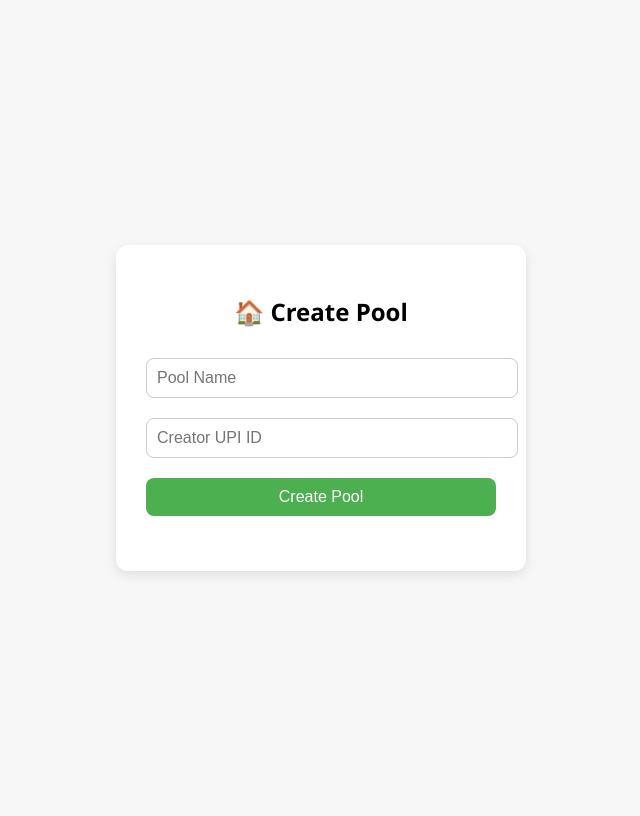
After one commit to Anjan-Kumar-Sahoo/FinSplit, a Django app: page /create-pool-form/ in a window 1280 px wide. The commit adds this page. Shown: the whole page, without its empty margins (319-959 px from the left). Run offline with Django 5.2, Linux system fonts and the light colour scheme.

Commit message:
Added : creating use , pool and adding pool members

```diff
--- /dev/null
+++ b/core/templates/core/create_pool.html
@@ -0,0 +1,63 @@
+<!DOCTYPE html>
+<html>
+<head>
+  <title>Create Pool</title>
+  <style>
+    body {
+      font-family: 'Segoe UI', sans-serif;
+      background-color: #f7f7f7;
+      display: flex;
+      justify-content: center;
+      align-items: center;
+      height: 100vh;
+    }
+    .form-container {
+      background-color: #ffffff;
+      padding: 30px;
+      border-radius: 12px;
+      box-shadow: 0 4px 12px rgba(0, 0, 0, 0.1);
+      width: 350px;
+      text-align: center;
+    }
+    h2 { margin-bottom: 20px; }
+    input, button {
+      width: 100%; padding: 10px; margin: 10px 0;
+      font-size: 1rem; border: 1px solid #ccc; border-radius: 8px;
+    }
+    button {
+      background-color: #4CAF50; color: white;
+      border: none; cursor: pointer;
+    }
+    button:hover { background-color: #45a049; }
+    #response { margin-top: 15px; font-size: 0.9rem; color: #333; word-wrap: break-word; }
+  </style>
+</head>
+<body>
+  <div class="form-container">
+    <h2>🏠 Create Pool</h2>
+    <form onsubmit="submitForm(event)">
+      <input type="text" id="pool_name" placeholder="Pool Name" required>
+      <input type="text" id="creator_upi" placeholder="Creator UPI ID" required>
+      <button type="submit">Create Pool</button>
+    </form>
+    <div id="response"></div>
+  </div>
+  <script>
+    async function submitForm(e) {
+      e.preventDefault();
+      const pool_name = document.getElementById('pool_name').value;
+      const creator_upi = document.getElementById('creator_upi').value;
+      const res = await fetch('/create-pool/', {
+        method: 'POST',
+        headers: { 'Content-Type': 'application/json' },
+        body: JSON.stringify({
+          name: pool_name,
+          created_by: creator_upi
+        })
+      });
+      const data = await res.json();
+      document.getElementById('response').innerText = JSON.stringify(data, null, 2);
+    }
+  </script>
+</body>
+</html>
--- a/core/urls.py
+++ b/core/urls.py
@@ -16,5 +16,9 @@ urlpatterns = [
     path('settle-dues-form/', views.settle_debt_page, name='settle-debt-form'),
     path('settle/', views.settle_debt, name='settle-debt'),
     path('', views.home, name='home'),
+    path('create-user-form/', views.create_user_page),
+    path('create-pool-form/', views.create_pool_page),
+    path('add-pool-member-form/', views.add_pool_member_page),
+
 
 ]
--- a/core/views.py
+++ b/core/views.py
@@ -291,3 +291,12 @@ def settle_debt_page(request):
 
 def home(request):
     return render(request, 'core/home.html')
+
+def create_user_page(request):
+    return render(request, 'core/create_user.html')
+
+def create_pool_page(request):
+    return render(request, 'core/create_pool.html')
+
+def add_pool_member_page(request):
+    return render(request, 'core/add_pool_member.html')
```
Also changed, not shown: core/templates/core/add_pool_member.html (added, +60 -0 lines), core/templates/core/create_user.html (added, +58 -0 lines), core/templates/core/home.html (+27 -0 lines).
